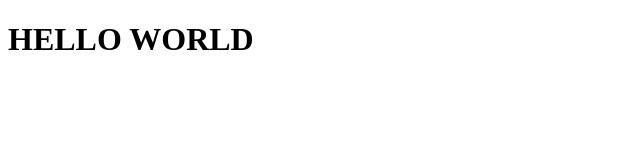
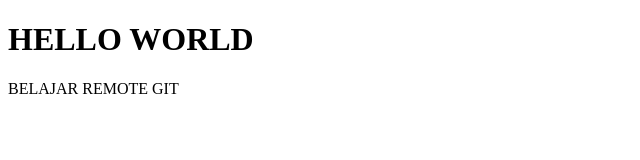
Before and after one commit to heulashit/heula-git-test, a plain HTML site: page index.html in a window 1280 px wide. Shown: the whole page, without its empty margins (0-640 px from the left). Drawn offline with Linux system fonts and the light colour scheme.

Commit message:
menambahkan paragraph

```diff
--- a/index.html
+++ b/index.html
@@ -8,5 +8,6 @@
 </head>
 <body>
     <h1>HELLO WORLD</h1>
+    <P>BELAJAR REMOTE GIT</P>
 </body>
 </html>
```
